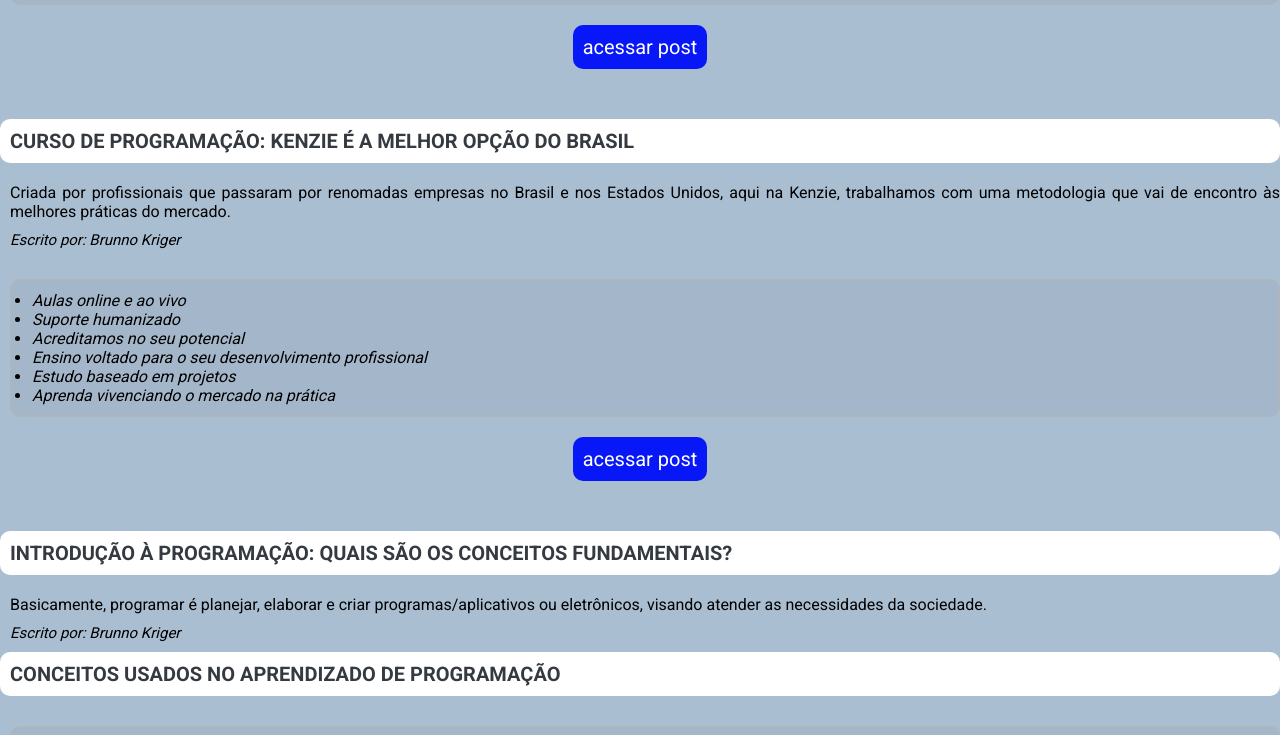
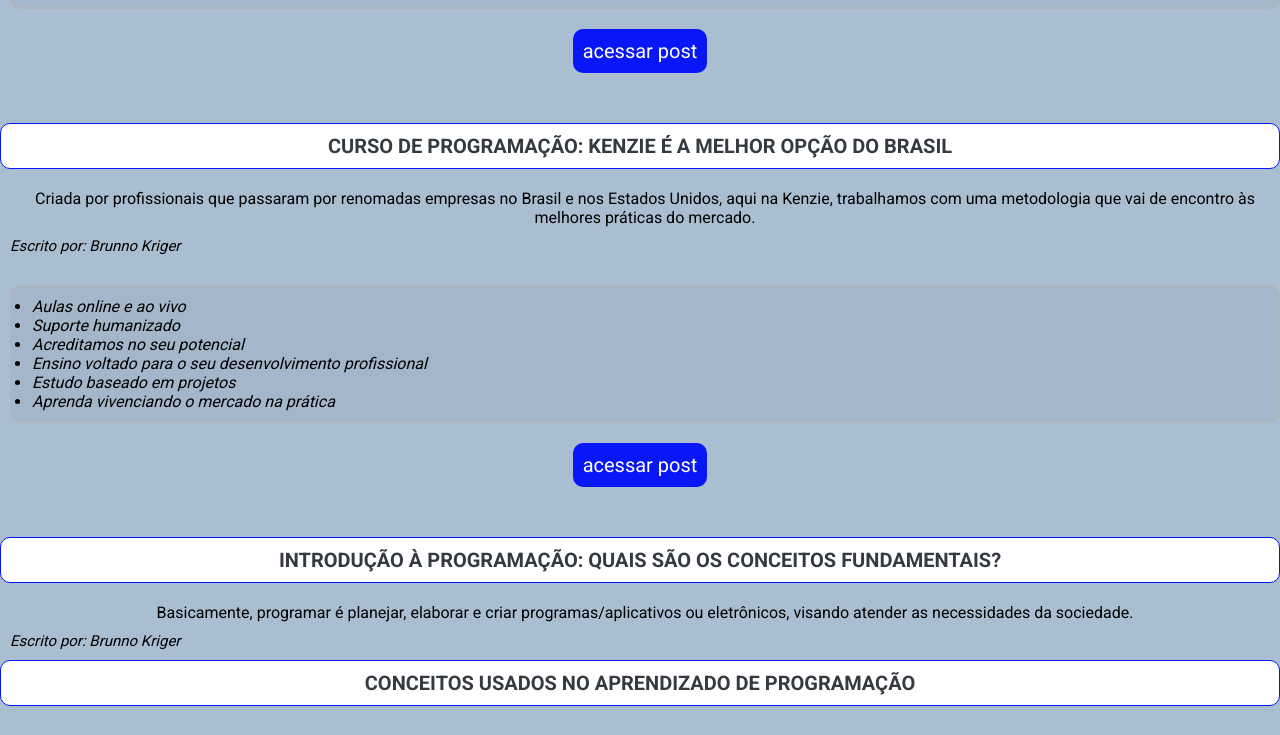
Before and after one commit to Kenzie-Academy-Brasil-Developers/m1-entrega-estilizando-blog-kenzie_Lais-Lessa, a plain HTML site: page index.html in a window 1280 px wide. Shown: the part 655-1390 px from the top of the page. Drawn offline with Linux system fonts and the light colour scheme.

Commit message:
tarefa_corrigida

```diff
--- a/style.css
+++ b/style.css
@@ -23,6 +23,7 @@
 h1{
     color: white;
     font-size: 40px;
+    text-align: center;
 }
 
 h2{
@@ -30,15 +31,16 @@
     color: #343a40;
     font-weight: 700;
     margin-bottom: 20px;
-    text-align: left;
+    text-align: center;
     padding: 10px;
     background-color: white;
     border-radius: 10px;
     font-style: normal;
+    border: 1px solid  #0717f8;
 }
 
 p{
-    text-align:justify ;
+    text-align:center;
     font-size: 16px;
     margin-bottom: 10px;
     color: black;
@@ -51,6 +53,7 @@
 .escritor{
     color: black;
     font-size: 15px;
+    text-align: left;
 
 }
 
@@ -94,11 +97,12 @@
     color: #343a40;
     font-weight: 700;
     margin-bottom: 20px;
-    text-align: left;
+    text-align: center;
     padding: 10px;
     background-color: white;
     border-radius: 10px;
     font-style: normal;
+    border: 1px solid  #0717f8;
 }
 
 ul{
```
